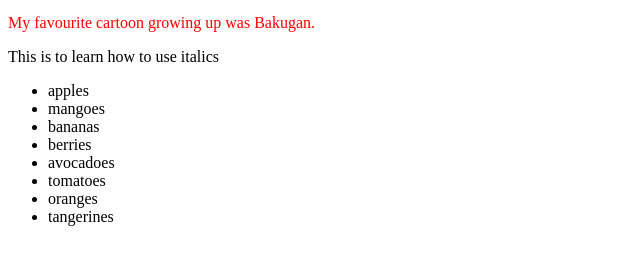
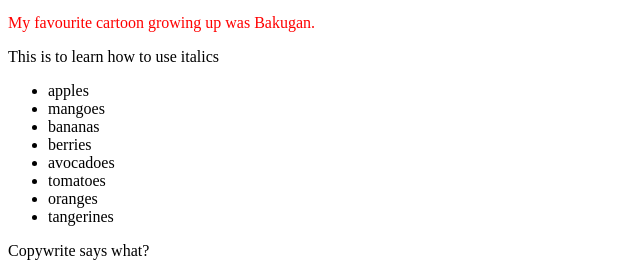
Before and after one commit to Ombiro96/learning-html, a plain HTML site: page index.html in a window 1280 px wide. Shown: the part 664-940 px from the top of the page, without its empty margins (0-644 px from the left). Before the commit the page ends 906 px from the top, so only its background shows below. Drawn offline with Linux system fonts and the light colour scheme.

Commit message:
added copyright information

```diff
--- a/index.html
+++ b/index.html
@@ -20,5 +20,6 @@
 	        <li>oranges</li>
 		<li>tangerines</li>
         </ul>
+	<p>Copywrite says what?</p>
     </body>
     </html>
```
